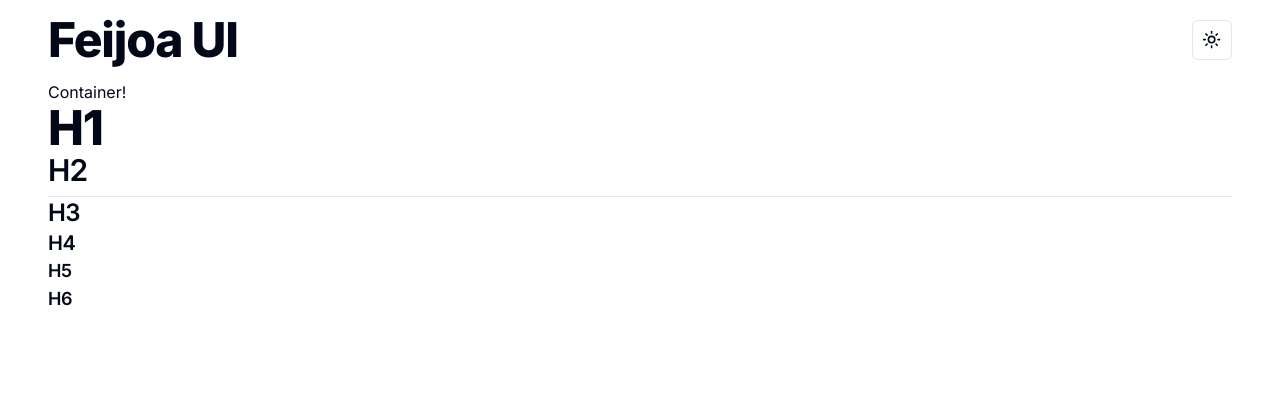
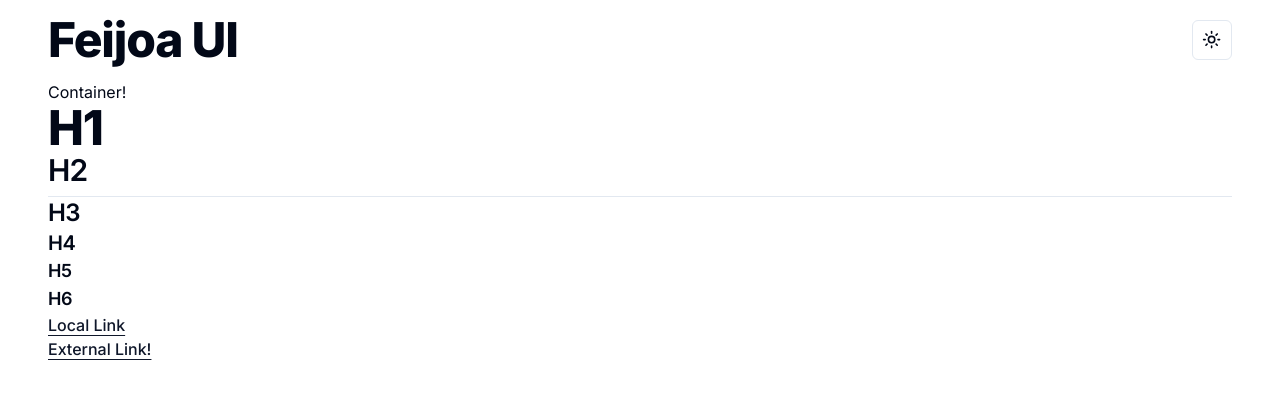
Before and after one commit to hamlim/feijoa-ui, a Next.js app: page /kitchen-sink in a window 1280 px wide. Shown: the top 394 px of the page. Built offline with nearby package versions, Linux system fonts and the light colour scheme.

Commit message:
[GEN-133] Add Link component (#3)

```diff
--- a/app/kitchen-sink/page.tsx
+++ b/app/kitchen-sink/page.tsx
@@ -1,5 +1,6 @@
 import { Container } from '@components/ui/container'
 import { Heading } from '@components/ui/heading'
+import { BaseLink, Link } from '@components/ui/link'
 
 export default function KitchenSink() {
   return (
@@ -13,6 +14,13 @@ export default function KitchenSink() {
         <Heading is="h5">H5</Heading>
         <Heading is="h6">H6</Heading>
       </Container>
+      <Container>
+        <Link href="/">Local Link</Link>
+        <br />
+        <BaseLink href="https://matthamlin.me" target="_blank">
+          External Link!
+        </BaseLink>
+      </Container>
     </div>
   )
 }
--- /dev/null
+++ b/components/ui/link.tsx
@@ -0,0 +1,15 @@
+import { cn } from '@lib/utils'
+import type { GenericHTMLElementProps } from '@lib/types'
+import NextLink, { LinkProps } from 'next/link'
+
+interface BaseLinkProps extends GenericHTMLElementProps {}
+
+let linkClass = 'font-medium text-primary underline underline-offset-4'
+
+export function BaseLink(props: BaseLinkProps) {
+  return <a {...props} className={cn(linkClass, props.className)} />
+}
+
+export function Link(props: LinkProps<string>) {
+  return <NextLink {...props} className={cn(linkClass, props.className)} />
+}
```
